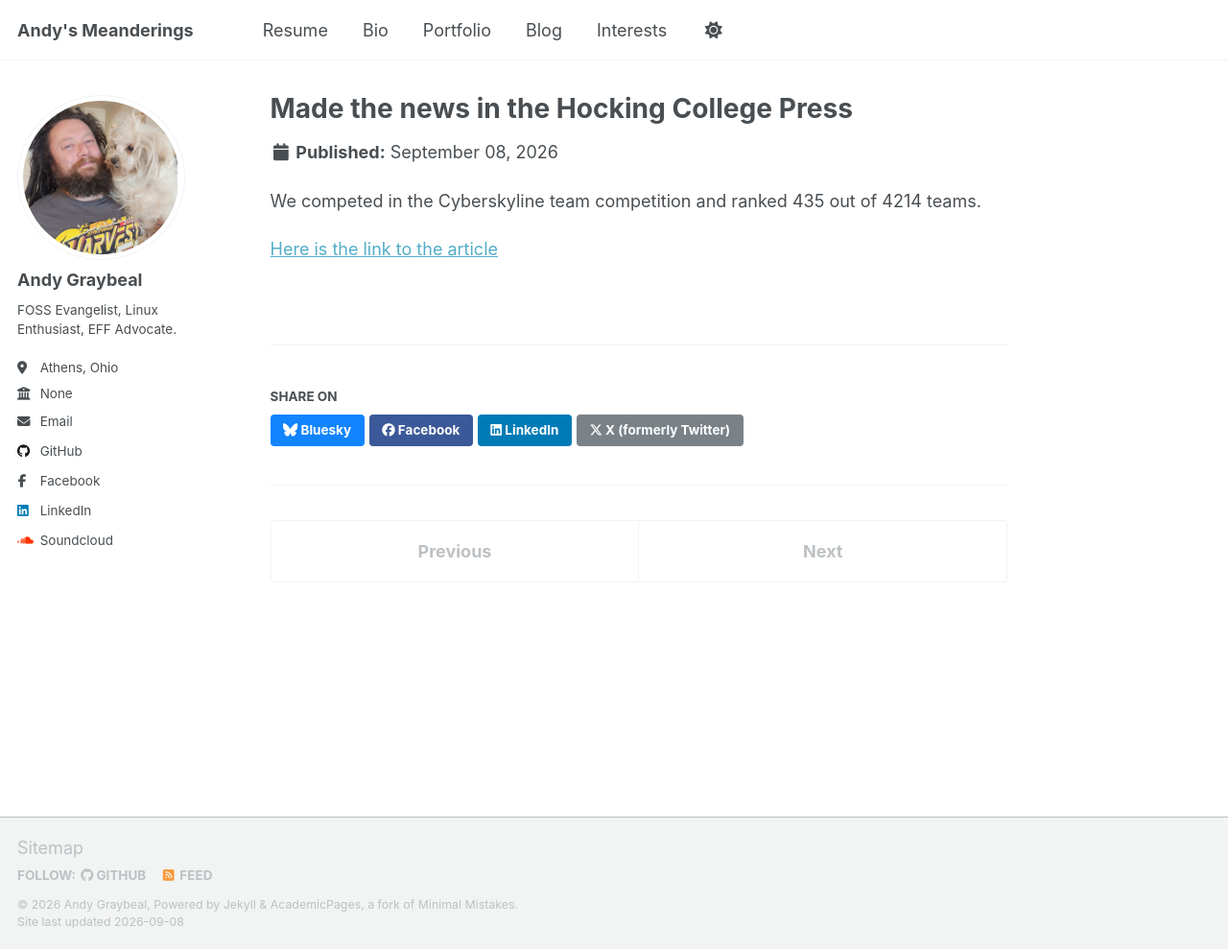
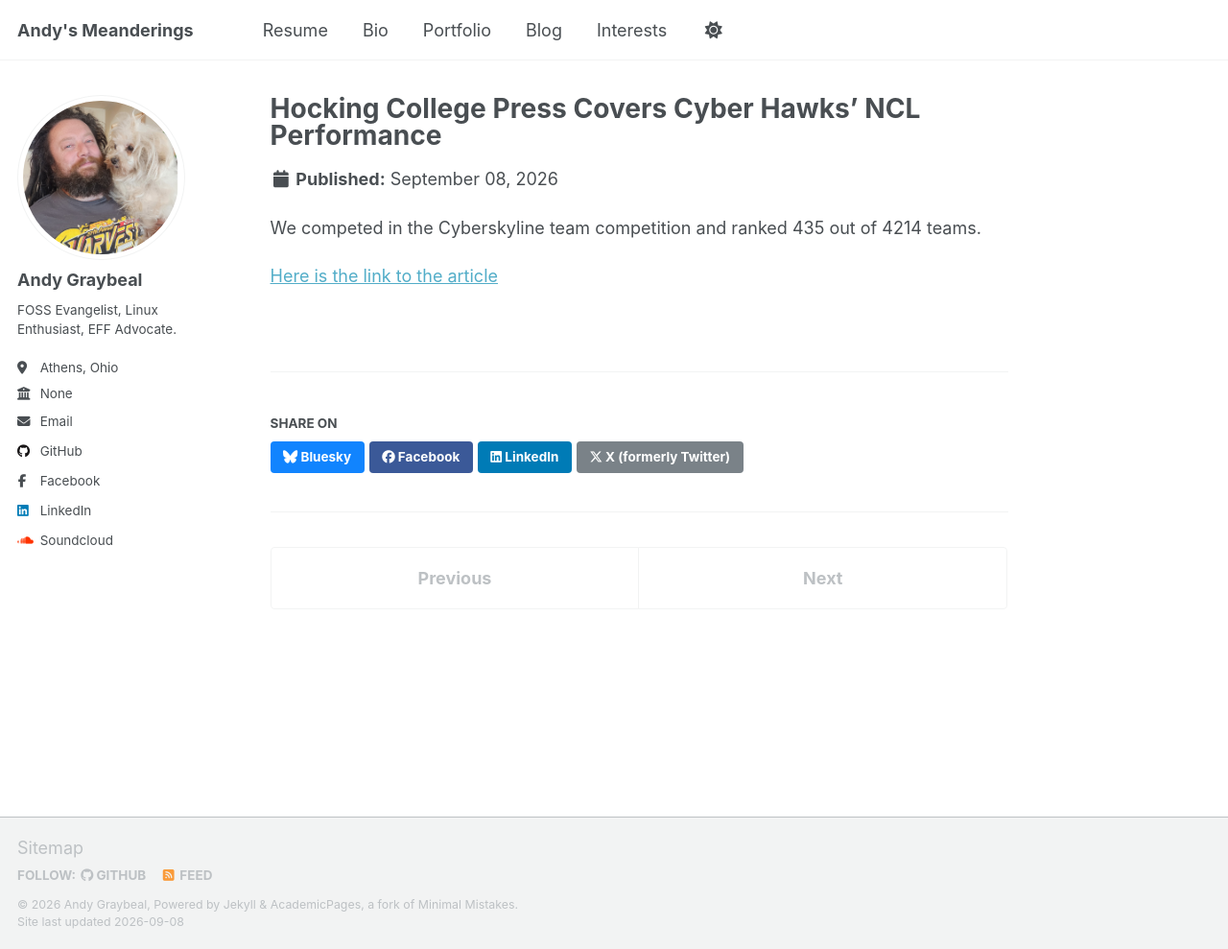
Before and after one commit to andy-graybeal/andy-graybeal.github.io, a Jekyll site: the page built from _portfolio/school_paper_article.md, in a window 1280 px wide and 989 px high. Shown: the whole window at 96% size. Built offline with Jekyll 4.4.1, drawn with Linux system fonts in a browser that asks for light colours; a script that is not in the unit is left out.

Commit message:
Update title of school paper article

```diff
--- a/_portfolio/school_paper_article.md
+++ b/_portfolio/school_paper_article.md
@@ -1,5 +1,5 @@
 ---
-title: "Made the news in the Hocking College Press"
+title: "Hocking College Press Covers Cyber Hawks’ NCL Performance"
 excerpt: "Hocking College Cyber Hawks finish in top 10% of teams in National Cyber League competition"
 collection: portfolio
 ---
```
